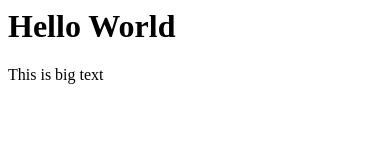
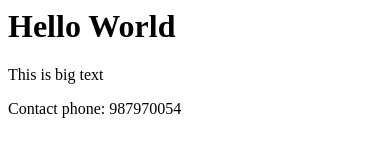
Before and after one commit to muyassarov/git-alif-lessons, a plain HTML site: page index.html in a window 390 px wide. Drawn offline with Linux system fonts and the light colour scheme.

Commit message:
add phone number

```diff
--- a/index.html
+++ b/index.html
@@ -1,2 +1,3 @@
 <h1>Hello World</h1>
 <p>This is big text</p>
+<div>Contact phone: 987970054</div>
```
